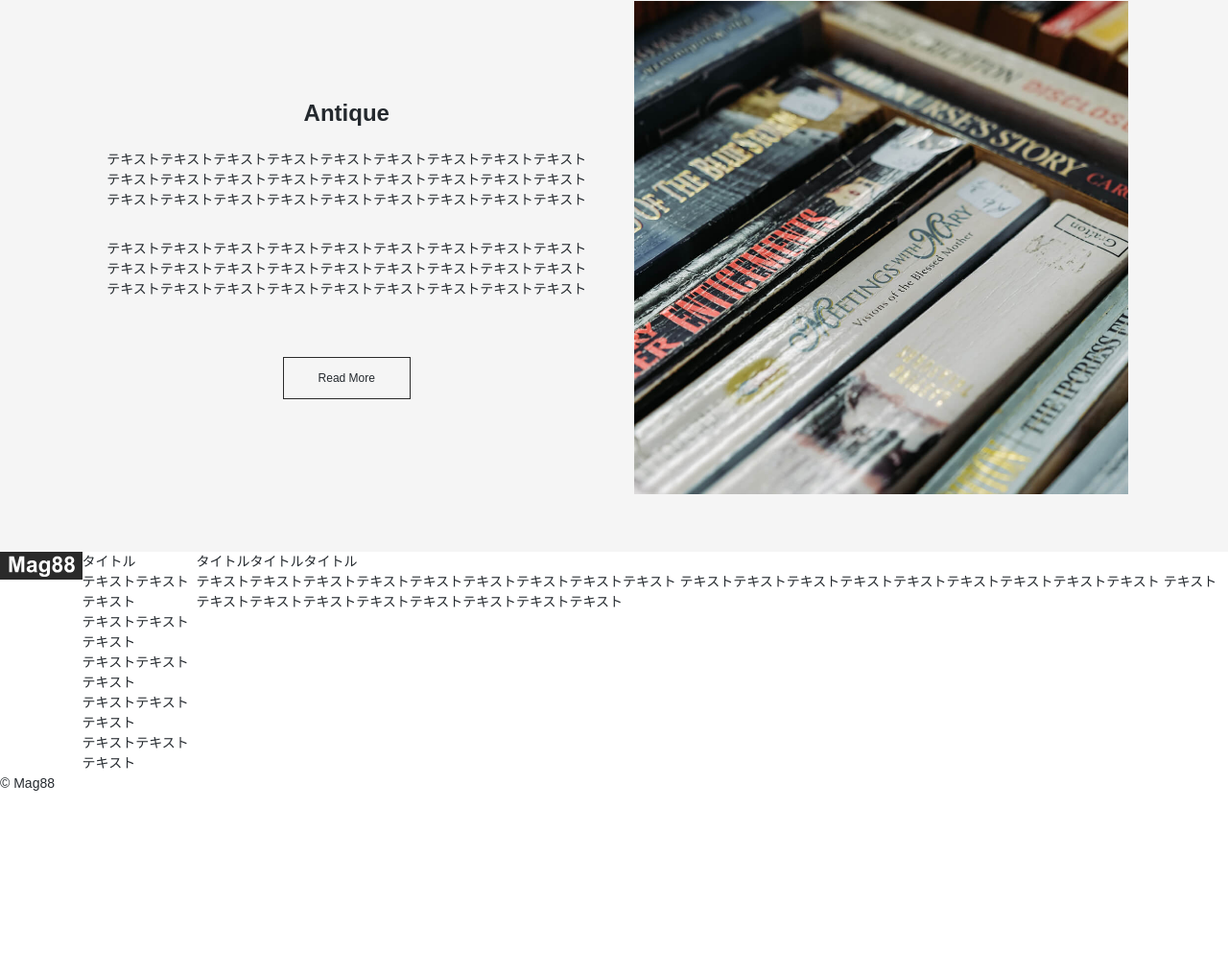
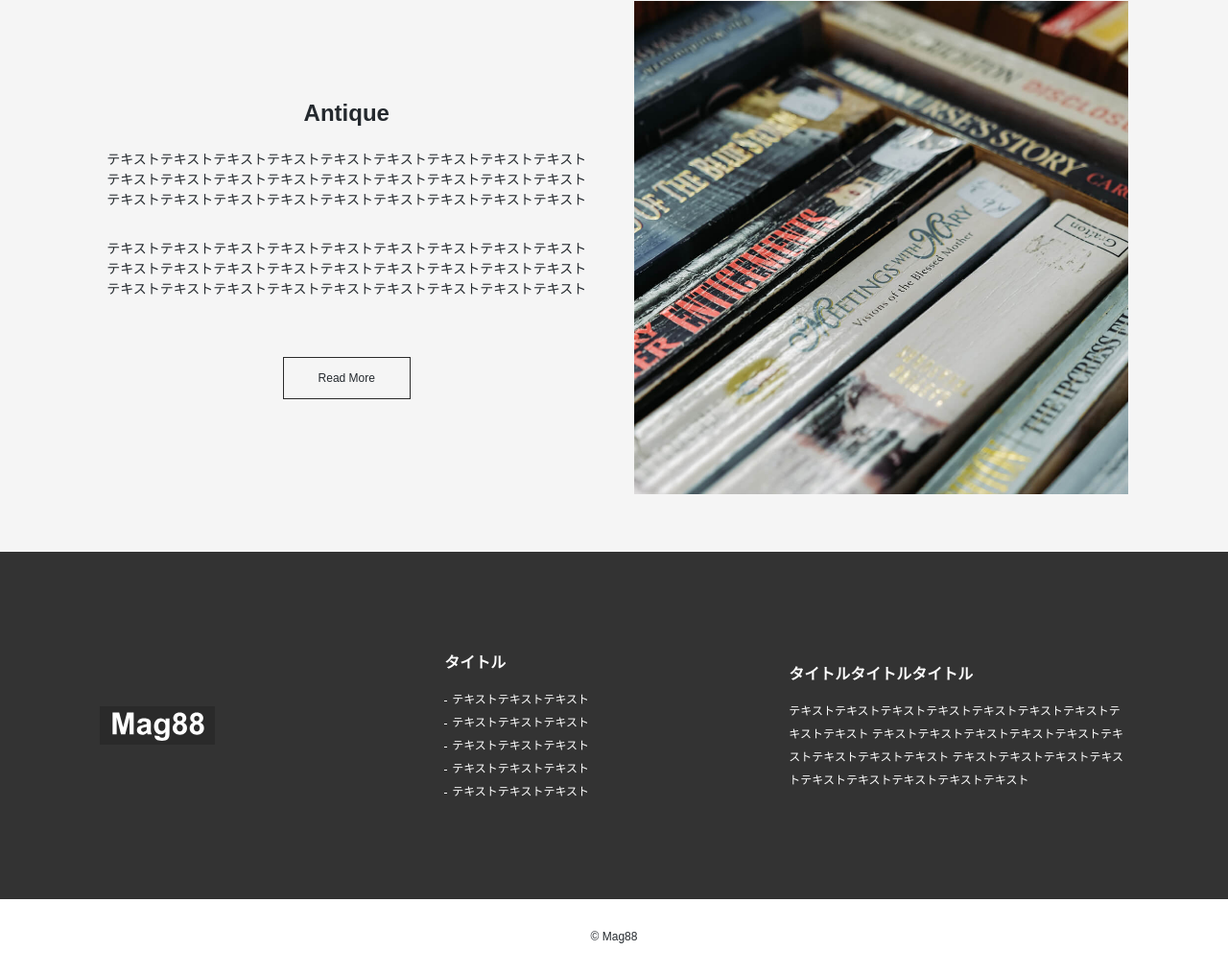
Before and after one commit to satoru-tanaka-1977/cj-beginner-store1-v2, a plain HTML site: page index.html in a window 1280 px wide. Shown: the part 2917-3932 px from the top of the page at 96% size. Before the commit the page ends 3744 px from the top, so only its background shows below. Drawn offline with Linux system fonts and the light colour scheme; some packages are replaced by stand-ins of ours.

Commit message:
Complete bookstore website styling

```diff
--- a/css/style.css
+++ b/css/style.css
@@ -123,7 +123,7 @@ ul {
 
 .catalog-antique {
   padding: 60px 0;
-  background-color: #F5F5F5;
+  background-color: #f5f5f5;
 }
 
 .catalog-antique .flex {
@@ -137,3 +137,44 @@ ul {
 .catalog-antique .item p {
   margin-bottom: 30px;
 }
+
+/* フッター */
+#footer {
+   background-color: #333;
+}
+#footer .flex {
+
+  color: #fff;
+  align-items: center;
+  padding-top: 100px;
+  padding-bottom: 100px;
+  text-align: left;
+  line-height: 2;
+}
+#footer .flex .item {
+  width: 33%;
+  font-size: 0.75rem;
+}
+#footer .flex .item a:hover {
+  opacity: 0.7;
+}
+#footer .flex .item .title {
+  font-size: 1rem;
+  font-weight: bold;
+  margin-bottom: 10px;
+}
+#footer .flex .item li::before {
+  content:"";
+  background-color: #fff;
+  height: 1px;
+  width: 3px;
+  display: inline-block;
+  margin-right: 5px;
+  vertical-align: middle;
+}
+#footer .copyright {
+  background-color: #fff;
+  text-align: center;
+  font-size: 0.75rem;
+  padding: 30px 0;
+}
--- a/index.html
+++ b/index.html
@@ -119,7 +119,7 @@
     </main>
     <!-- フッター -->
     <footer id="footer">
-      <div class="flex">
+      <div class="flex wrapper">
         <div class="item">
           <a href="#"><img src="./img/logo.svg" alt="Mag88" /></a>
         </div>
```
